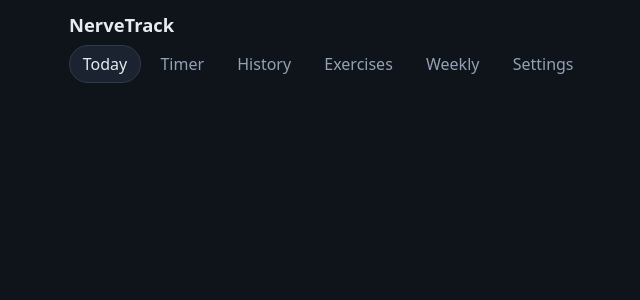
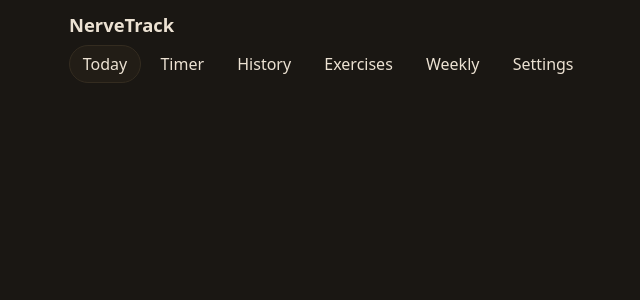
Before and after one commit to jimmykeech/nervetrack, a SvelteKit app in the folder frontend/: page / in a window 1280 px wide. Shown: the top 300 px of the page, without its empty margins (207-847 px from the left). Built offline with nearby package versions, Linux system fonts and the light colour scheme; no server answers.

Commit message:
feat(design): Still Water token layer, base styles, motion

```diff
--- a/frontend/src/app.css
+++ b/frontend/src/app.css
@@ -1,22 +1,66 @@
+/* ---------- Still Water design tokens ---------- */
+/* Dark is the default (:root); light overrides via [data-theme="light"]. */
 :root {
-  --bg: #0f141b;
-  --surface: #1b2330;
-  --surface-2: #232d3d;
-  --border: #2e3a4d;
-  --text: #e6ebf2;
-  --muted: #93a1b5;
-  --accent: #4f8cff;
-  --green: #2ec27e;
-  --amber: #f5a623;
-  --red: #e8505b;
-  --radius: 12px;
+  --font-display: 'Fraunces Variable', Georgia, 'Times New Roman', serif;
+  --font-ui: 'Hanken Grotesk Variable', system-ui, -apple-system, sans-serif;
+
+  --bg: #1a1713;
+  --surface: #221d16;
+  --surface-2: #2a241b;
+  --border: #342c20;
+  --text: #ece2d3;
+  --text-muted: #9b9482;
+  --text-faint: #6f6a5c;
+  --accent: #cfa56a;
+
+  --good: #85ad7f;
+  --caution: #cdb06a;
+  --bad: #d7705f;
+  --rest: #7e90b2;
+  --move: #cda35e;
+
+  --shadow: 0 2px 10px rgba(0, 0, 0, 0.25);
+
+  /* posture semantics (sitting aggravates → red, standing is good → green) */
+  --posture-sitting: var(--bad);
+  --posture-standing: var(--good);
+  --posture-lying: var(--rest);
+  --posture-walking: var(--move);
+
+  /* low-alpha tints for pill/badge backgrounds */
+  --good-soft: color-mix(in srgb, var(--good) 16%, transparent);
+  --caution-soft: color-mix(in srgb, var(--caution) 16%, transparent);
+  --bad-soft: color-mix(in srgb, var(--bad) 16%, transparent);
+  --accent-soft: color-mix(in srgb, var(--accent) 16%, transparent);
+
+  --r-sm: 8px;
+  --r: 12px;
+  --r-lg: 16px;
+  --r-pill: 999px;
   --maxw: 760px;
-  font-family:
-    system-ui,
-    -apple-system,
-    'Segoe UI',
-    Roboto,
-    sans-serif;
+
+  color-scheme: dark;
+  font-family: var(--font-ui);
+}
+
+[data-theme='light'] {
+  --bg: #f1ebdf;
+  --surface: #faf5ec;
+  --surface-2: #ece4d4;
+  --border: #e0d7c5;
+  --text: #38423a;
+  --text-muted: #8c9486;
+  --text-faint: #a9af9f;
+  --accent: #bd8a55;
+
+  --good: #5f8a5f;
+  --caution: #c79a4a;
+  --bad: #b0524a;
+  --rest: #6e80a0;
+  --move: #b9863f;
+
+  --shadow: 0 2px 10px rgba(74, 58, 30, 0.08);
+  color-scheme: light;
 }
 
 * {
@@ -27,9 +71,15 @@ html,
 body {
   margin: 0;
   padding: 0;
+}
+body {
   background: var(--bg);
   color: var(--text);
+  font-family: var(--font-ui);
   -webkit-font-smoothing: antialiased;
+  transition:
+    background 0.2s ease,
+    color 0.2s ease;
 }
 
 a {
@@ -40,8 +90,11 @@ a {
 h1,
 h2,
 h3 {
-  font-weight: 650;
-  line-height: 1.2;
+  font-family: var(--font-display);
+  font-weight: 600;
+  line-height: 1.15;
+  letter-spacing: -0.01em;
+  color: var(--text);
 }
 
 button {
@@ -54,7 +107,8 @@ button {
   padding: 0.55rem 0.9rem;
   transition:
     background 0.12s ease,
-    border-color 0.12s ease;
+    border-color 0.12s ease,
+    transform 0.12s ease;
 }
 button:hover {
   background: var(--border);
@@ -63,41 +117,57 @@ button:disabled {
   opacity: 0.5;
   cursor: default;
 }
+:focus-visible {
+  outline: 2px solid var(--accent);
+  outline-offset: 2px;
+}
 
 input,
 textarea,
 select {
   font: inherit;
-  background: var(--bg);
+  background: var(--surface-2);
   color: var(--text);
   border: 1px solid var(--border);
   border-radius: 8px;
   padding: 0.5rem 0.6rem;
   width: 100%;
 }
+input::placeholder,
+textarea::placeholder {
+  color: var(--text-faint);
+}
 input[type='checkbox'] {
   width: auto;
+  accent-color: var(--accent);
 }
-
+input:focus-visible,
+textarea:focus-visible,
+select:focus-visible {
+  outline: none;
+  border-color: var(--accent);
+  box-shadow: 0 0 0 2px var(--accent-soft);
+}
 textarea {
   resize: vertical;
   min-height: 7rem;
-  line-height: 1.5;
+  line-height: 1.55;
 }
 
 label {
   display: block;
   font-size: 0.85rem;
-  color: var(--muted);
+  color: var(--text-muted);
   margin-bottom: 0.25rem;
 }
 
 .card {
   background: var(--surface);
   border: 1px solid var(--border);
-  border-radius: var(--radius);
-  padding: 1rem;
+  border-radius: var(--r-lg);
+  padding: 1.1rem;
   margin-bottom: 1rem;
+  box-shadow: var(--shadow);
 }
 
 .row {
@@ -105,12 +175,10 @@ label {
   gap: 0.75rem;
   flex-wrap: wrap;
 }
-
 .field {
   flex: 1 1 8rem;
   margin-bottom: 0.75rem;
 }
-
 .grid-2 {
   display: grid;
   grid-template-columns: 1fr 1fr;
@@ -118,32 +186,39 @@ label {
 }
 
 .muted {
-  color: var(--muted);
+  color: var(--text-muted);
 }
 .small {
   font-size: 0.85rem;
 }
+.label-caps {
+  font-size: 0.7rem;
+  letter-spacing: 0.14em;
+  text-transform: uppercase;
+  color: var(--text-muted);
+}
 
+/* status / semantic fills */
 .status-G {
-  background: var(--green);
-  color: #06281b;
-  border-color: var(--green);
+  background: var(--good);
+  color: #11240f;
+  border-color: var(--good);
 }
 .status-A {
-  background: var(--amber);
-  color: #3a2600;
-  border-color: var(--amber);
+  background: var(--caution);
+  color: #2c1f00;
+  border-color: var(--caution);
 }
 .status-R {
-  background: var(--red);
-  color: #340a0e;
-  border-color: var(--red);
+  background: var(--bad);
+  color: #2a0c08;
+  border-color: var(--bad);
 }
 
 .pill {
   display: inline-block;
   padding: 0.15rem 0.55rem;
-  border-radius: 999px;
+  border-radius: var(--r-pill);
   font-size: 0.78rem;
   font-weight: 600;
   border: 1px solid var(--border);
@@ -157,19 +232,62 @@ table {
 th,
 td {
   text-align: left;
-  padding: 0.5rem 0.5rem;
+  padding: 0.5rem;
   border-bottom: 1px solid var(--border);
 }
 th {
-  color: var(--muted);
+  color: var(--text-muted);
   font-weight: 600;
 }
 
 .saved {
   font-size: 0.8rem;
-  color: var(--green);
+  color: var(--good);
 }
 .saving {
   font-size: 0.8rem;
-  color: var(--muted);
+  color: var(--text-muted);
 }
+
+/* tabular numerals everywhere numbers matter */
+.tnum {
+  font-variant-numeric: tabular-nums;
+}
+
+/* ---------- motion: one calm page-load reveal ---------- */
+main > .card {
+  animation: sw-rise 0.4s both;
+}
+main > .card:nth-child(2) {
+  animation-delay: 0.04s;
+}
+main > .card:nth-child(3) {
+  animation-delay: 0.08s;
+}
+main > .card:nth-child(4) {
+  animation-delay: 0.12s;
+}
+main > .card:nth-child(5) {
+  animation-delay: 0.16s;
+}
+main > .card:nth-child(n + 6) {
+  animation-delay: 0.2s;
+}
+@keyframes sw-rise {
+  from {
+    opacity: 0;
+    transform: translateY(10px);
+  }
+  to {
+    opacity: 1;
+    transform: none;
+  }
+}
+@media (prefers-reduced-motion: reduce) {
+  *,
+  *::before,
+  *::after {
+    animation: none !important;
+    transition: none !important;
+  }
+}
```
